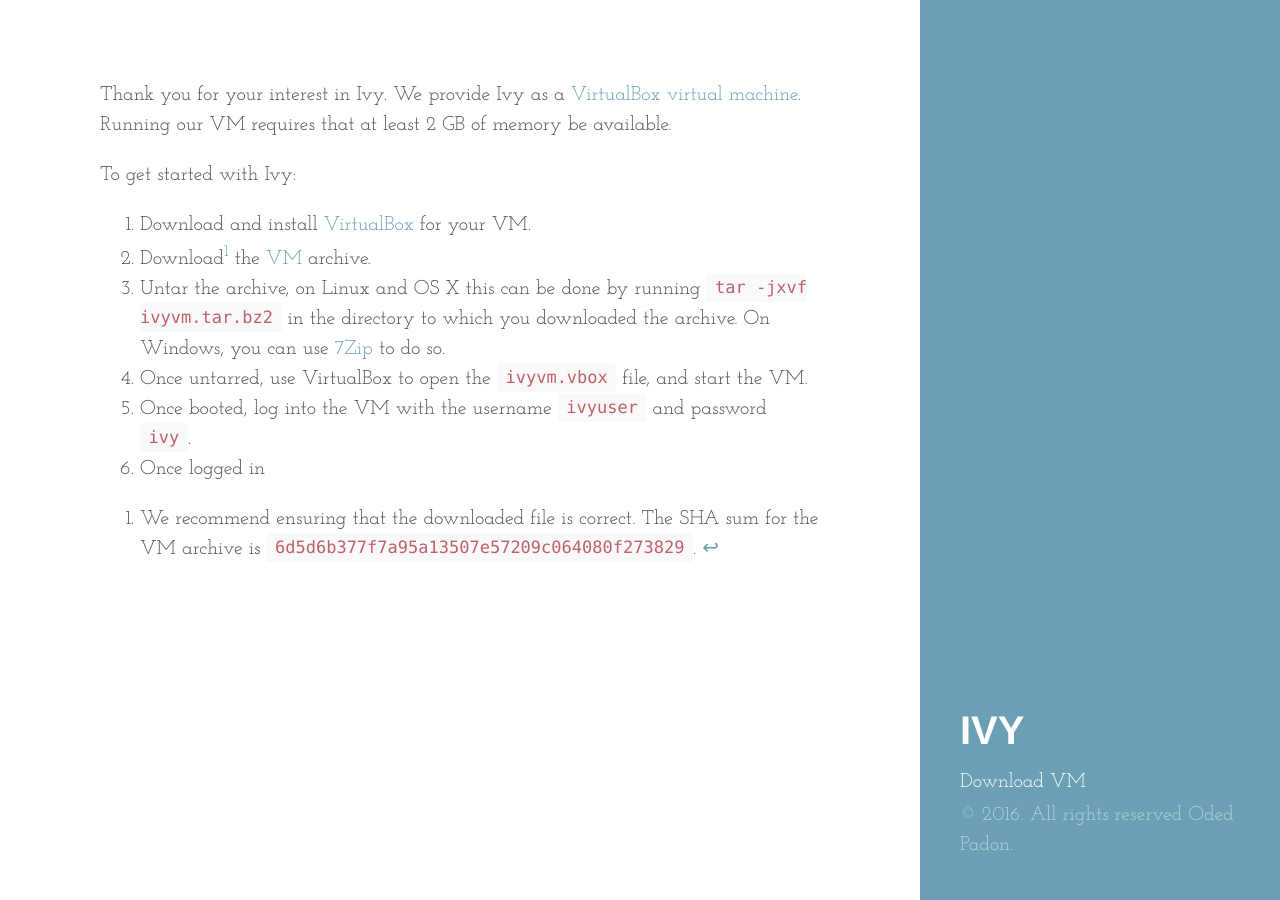
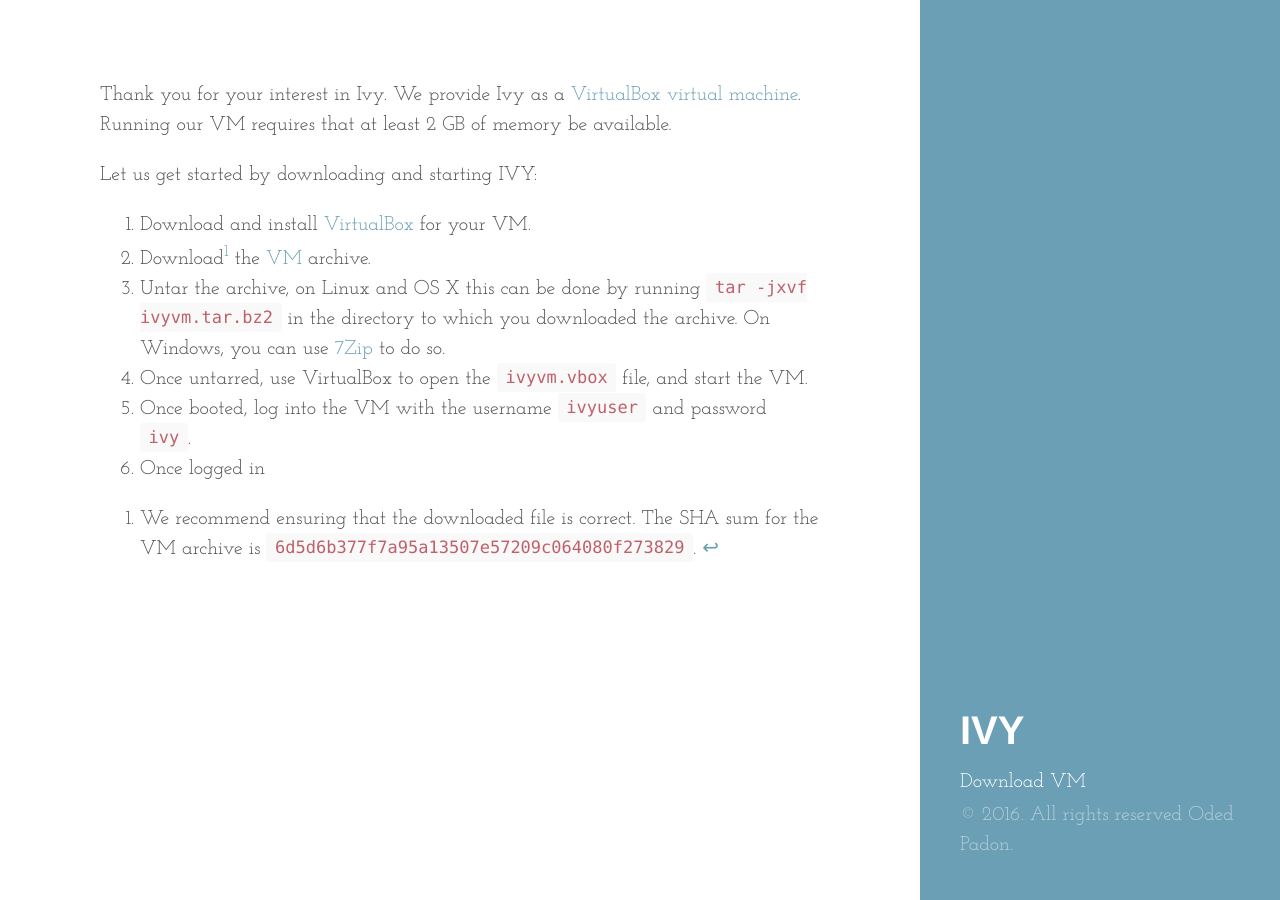
Before and after one commit to apanda/ivy, a Jekyll site: the page built from index.md, in a window 1280 px wide. Built offline with Jekyll 4.4.1, drawn with Linux system fonts in a browser that asks for light colours.

Commit message:
Add index.md

```diff
--- /dev/null
+++ b/Gemfile
@@ -0,0 +1,3 @@
+source 'https://rubygems.org'
+gem 'jekyll'
+gem 'github-pages'
--- a/index.md
+++ b/index.md
@@ -4,7 +4,7 @@
 ---
 Thank you for your interest in Ivy. We provide Ivy as a [VirtualBox](https://www.virtualbox.org) [virtual machine](http://www.cs.tau.ac.il/~odedp/ivyvm.tar.bz2). Running our VM requires that at least 2 GB of memory be available.
 
-To get started with Ivy:
+Let us get started by downloading and starting IVY:
 
 1. Download and install [VirtualBox](https://www.virtualbox.org) for your VM.
 2. Download[^1] the [VM](http://www.cs.tau.ac.il/~odedp/ivyvm.tar.bz2) archive.
```
Also changed, not shown: Gemfile.lock (added).
